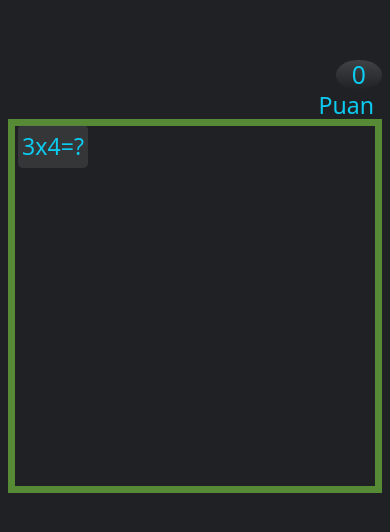
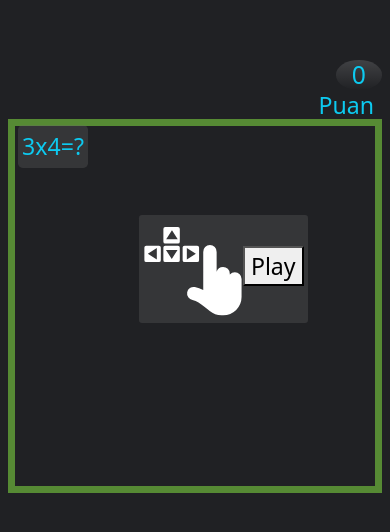
Before and after one commit to AbdulmelikOztunc/SnakeJavasciptAndMultiplication, a plain HTML site: page index.html in a window 390 px wide. Shown: the part 138-670 px from the top of the page. Drawn offline with nearby package versions, Linux system fonts and the light colour scheme.

Commit message:
MobilePlayTouchImagev2

```diff
--- a/index.html
+++ b/index.html
@@ -79,7 +79,7 @@
             <div id="smile" class="p-0 mb-3" style="height: 27px;"></div>
             <div class="position-absolute  p-0 text-info " style="bottom:-20px;right: 8px;" >Puan</div>
             <div class="position-absolute end-0 text-info rounded-circle  px-3 bg-gradient h2" id="puan" style="bottom:5px">0</div>
-            <div class="text-info d-none d-md-block position-absolute rounded-1 p-1 text-center" id="MobilHatirlatma"><img src="keys.svg" width="100px"><button onclick="playmobile()">Play</button></div>
+            <div class="text-info d-block d-lg-none position-absolute rounded-1 p-1 text-center" id="MobilHatirlatma"><img src="keys.svg" width="100px"><button onclick="playmobile()">Play</button></div>
         </div>
         <canvas class="d-none d-lg-block" id="canvas" width="420" height="420"></canvas>
         <canvas class="d-block d-lg-none" id="canvasmobile" width="360" height="360"></canvas>
```
